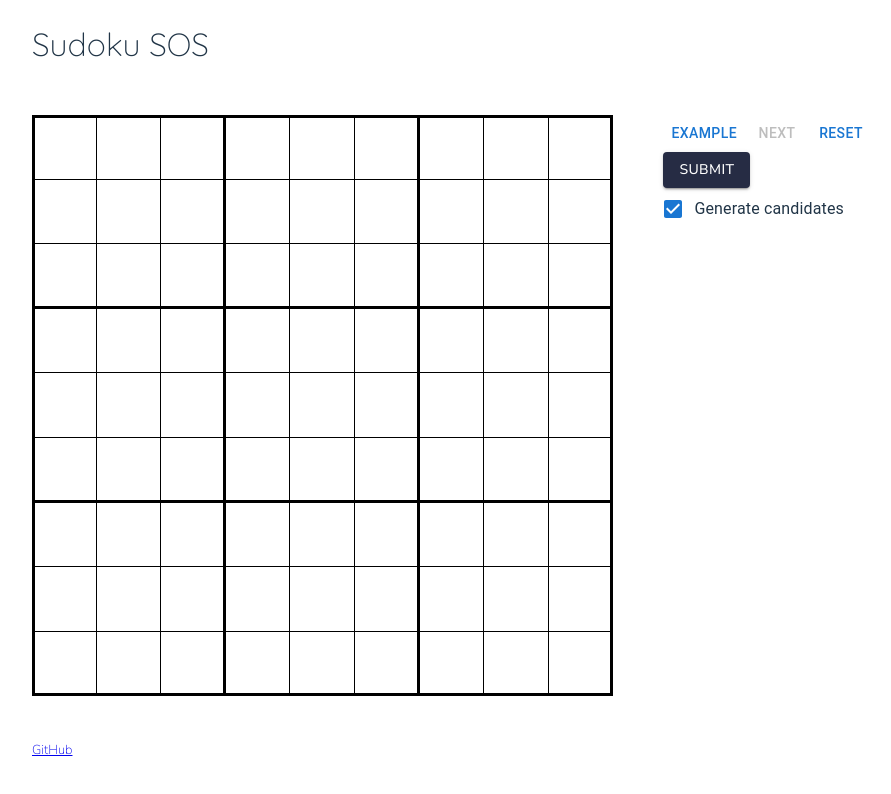
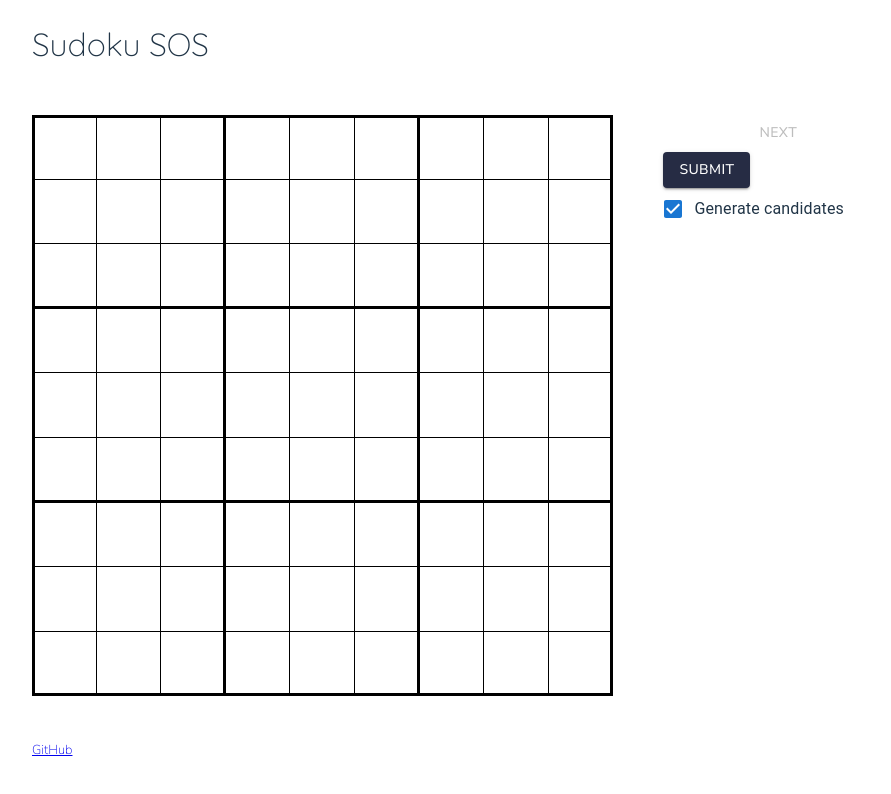
Before and after one commit to sanujs/sudoku-sos, a React (Vite) app in the folder sudoku-client/: page / in a window 1280 px wide. Shown: the top 794 px of the page, without its empty margins (182-1073 px from the left). Built offline with nearby package versions, Linux system fonts and the light colour scheme; a web font is replaced by a local one.

Commit message:
Font and color for other buttons

```diff
--- a/sudoku-client/src/components/Controls.tsx
+++ b/sudoku-client/src/components/Controls.tsx
@@ -23,18 +23,22 @@ const SubmitButton = styled(Button)<ButtonProps>(({ theme }) => ({
   },
   fontFamily: "Nunito Sans",
 }));
+const DefaultButton = styled(Button)(() => ({
+  color: "white",
+  fontFamily: "Nunito Sans",
+}));
 const Controls = (props: ControlsProps) => {
   return (
     <div className="controls">
       <div className="buttons">
-        <Button
+        <DefaultButton
           onClick={props.exampleSudoku}
           disabled={props.submitState}
           className={"nunito-sans-controls"}
         >
           Example
-        </Button>
-        <Button
+        </DefaultButton>
+        <DefaultButton
           className="nunito-sans-controls"
           disabled={!props.submitState}
           onClick={() => {
@@ -48,8 +52,8 @@ const Controls = (props: ControlsProps) => {
           }}
         >
           Next
-        </Button>
-        <Button onClick={props.reset}>Reset</Button>
+        </DefaultButton>
+        <DefaultButton onClick={props.reset}>Reset</DefaultButton>
         <SubmitButton
           className="nunito-sans-controls"
           variant="contained"
```
